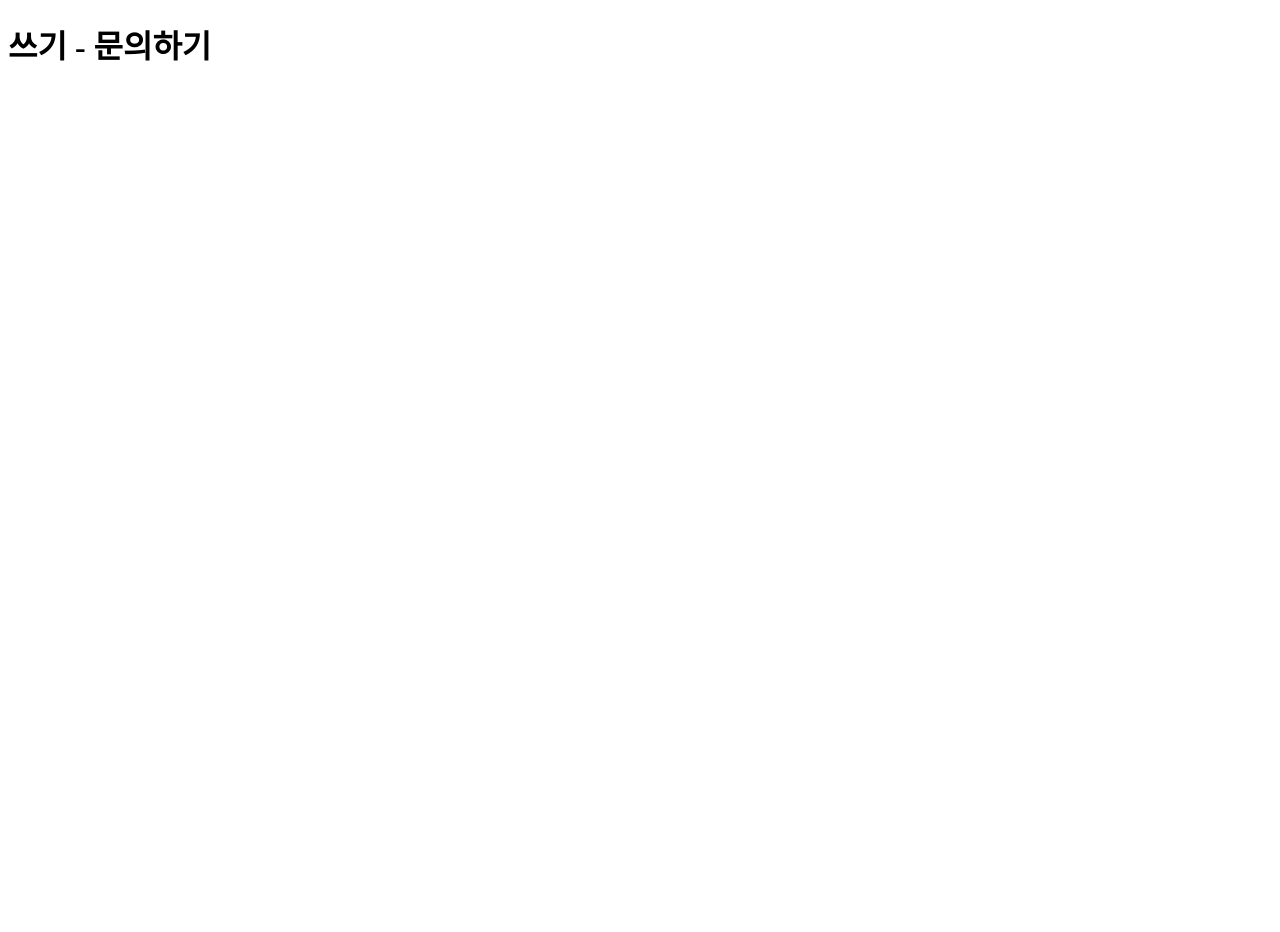
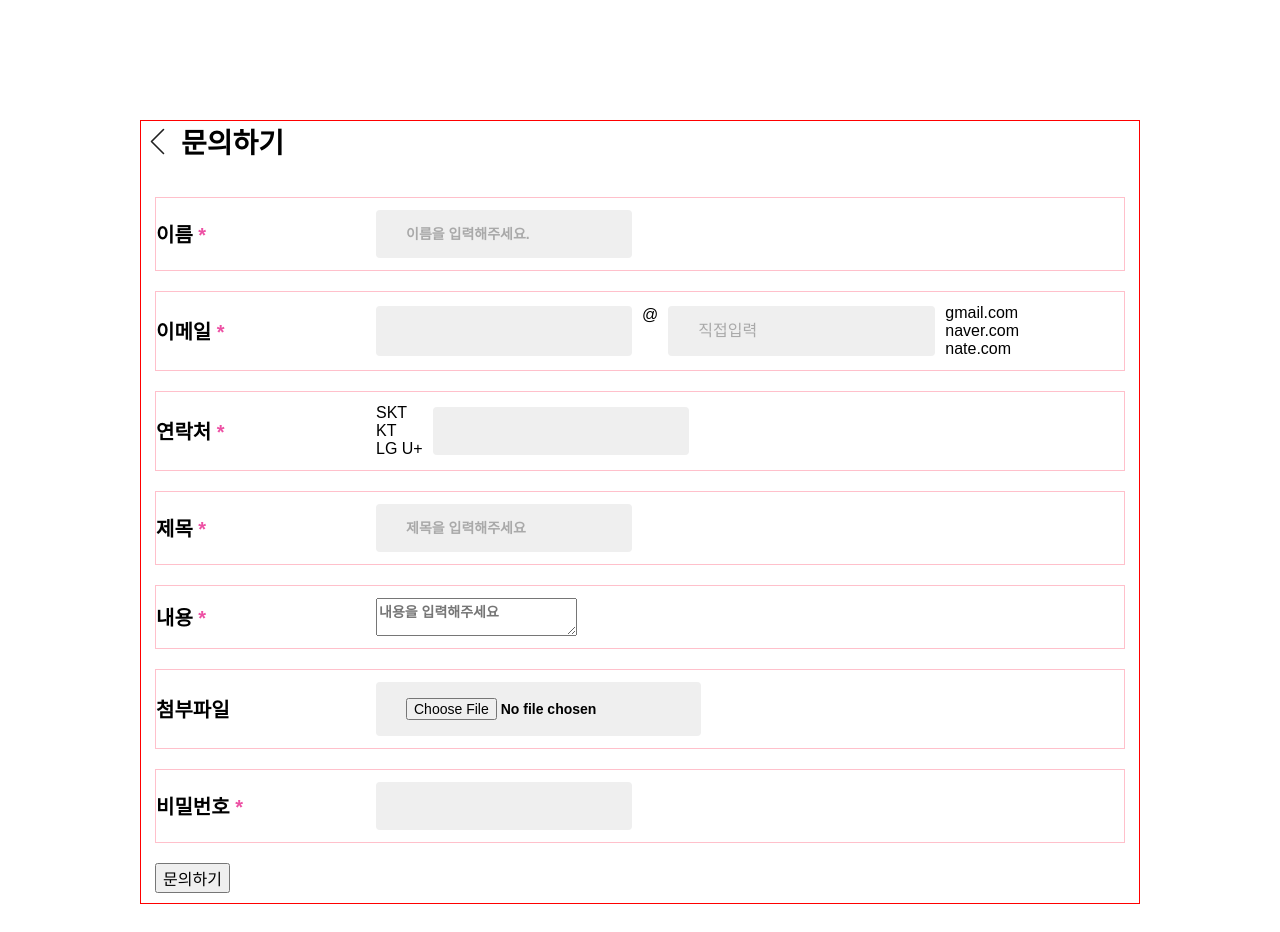
Before and after one commit to kwonhana/ohMyPrint, a plain HTML site: page support/writeInquiry.html in a window 1280 px wide. Before the commit the page ends 800 px from the top, so only its background shows below. Drawn offline with Linux system fonts and the light colour scheme; a web font is replaced by a local one.

Commit message:
init : 문의 최초 커밋

```diff
--- /dev/null
+++ b/support/css/write.css
@@ -0,0 +1,62 @@
+.write-section {
+  border: 1px solid red;
+  max-width: 1000px;
+  margin: 0 auto;
+
+  .top-wrap {
+    display: flex;
+    align-items: center;
+    gap: 4px;
+    margin-bottom: 30px;
+
+    .back-btn {
+      width: 36px;
+      height: 36px;
+
+      img {
+        width: 100%;
+      }
+    }
+  }
+
+  fieldset {
+    border: none;
+
+    .list {
+      margin-bottom: 20px;
+      display: flex;
+      align-items: center;
+      gap: 10px;
+      border: 1px solid pink;
+      padding: 12px 0;
+
+      label {
+        width: 210px;
+
+        .required {
+          &::before {
+            content: '*';
+            color: var(--main-pink);
+          }
+        }
+      }
+
+      .input-wrap {
+        display: flex;
+        gap: 10px;
+      }
+
+      input {
+        background: var(--bg);
+        border: none;
+        outline: none;
+        padding: 16px 30px;
+        border-radius: 4px;
+
+        &::placeholder {
+          color: var(--border2);
+        }
+      }
+    }
+  }
+}
--- a/support/writeInquiry.html
+++ b/support/writeInquiry.html
@@ -3,9 +3,140 @@
   <head>
     <meta charset="UTF-8" />
     <meta name="viewport" content="width=device-width, initial-scale=1.0" />
-    <title>Document</title>
+    <script src="../js/header.js" defer></script>
+    <link rel="stylesheet" href="../css/reset.css" />
+    <link rel="stylesheet" href="../css/common.css" />
+    <link rel="stylesheet" href="../css/header.css" />
+    <link rel="stylesheet" href="../css/footer.css" />
+    <link rel="stylesheet" href="./css/write.css" />
+    <title>문의하기</title>
   </head>
   <body>
-    <h1>쓰기 - 문의하기</h1>
+    <main>
+      <!-- aria-labelledby="writeTitle" 입력 이유,
+        시각장애인 리더기에 해당 writeTitle ID를 가진 입력값을 알려준다.
+        아래의 경우 "이 섹션의 제목은 문의하기 섹션이야" 라고 나옴. -->
+      <section aria-labelledby="writeTitle" class="write-section">
+        <div class="top-wrap">
+          <a href="#" class="back-btn">
+            <img src="../images/sub-arrow.svg" alt="" />
+          </a>
+          <h1 id="writeTitle" class="font28b">문의하기</h1>
+        </div>
+
+        <form>
+          <!-- 디자인상 legend가 없지만, 시각 장애인을 위하여
+          문의 정보 입력 그룹 시작 이라는 안내를 할 수 있다 -->
+          <fieldset>
+            <legend class="sr-only">문의 정보 입력</legend>
+
+            <div class="name-box list">
+              <label class="font20b" for="name">
+                이름
+                <span class="required"></span>
+              </label>
+              <input
+                type="text"
+                name="name"
+                id="name"
+                class="font14b"
+                placeholder="이름을 입력해주세요."
+                required />
+              <!-- required 필수 입력 빈칸 작성 후 submit 클릭 시 브라우저에서 자동 인식 -->
+            </div>
+            <div class="email-box list">
+              <label class="font20b" for="email">
+                이메일
+                <span class="required"></span>
+              </label>
+              <div class="input-wrap">
+                <input type="text" id="email" name="email" class="font14b" required />
+                @
+                <input
+                  type="text"
+                  id="email-domain"
+                  name="email-domain"
+                  placeholder="직접입력"
+                  required />
+              </div>
+              <ul class="domain-wrap drop-menu">
+                <li class="gmail">gmail.com</li>
+                <li class="naver">naver.com</li>
+                <li class="nate">nate.com</li>
+              </ul>
+            </div>
+            <div class="phone-box list">
+              <label class="font20b" for="phone">
+                연락처
+                <span class="required"></span>
+              </label>
+              <ul class="carrier-wrap drop-menu">
+                <li class="skt">SKT</li>
+                <li class="kt">KT</li>
+                <li class="lg">LG U+</li>
+              </ul>
+              <input
+                type="number"
+                name="phone"
+                id="phone"
+                maxlength="11"
+                class="font14b"
+                required />
+              <!-- <div class="input-wrap phone-input">
+                <input type="number" placeholder="010" disabled class="font14b" />
+                -
+                <input
+                  type="number"
+                  name="phone"
+                  id="phone"
+                  maxlength="4"
+                  class="font14b"
+                  required />
+                -
+                <input type="number" name="phone2" maxlength="4" class="font14b" required />
+              </div> -->
+            </div>
+            <div class="subject-box list">
+              <label class="font20b" for="subject">
+                제목
+                <span class="required"></span>
+              </label>
+              <input
+                type="text"
+                name="subject"
+                id="subject"
+                placeholder="제목을 입력해주세요"
+                class="font14b"
+                required />
+            </div>
+            <div class="message-box list">
+              <label class="font20b" for="message">
+                내용
+                <span class="required"></span>
+              </label>
+              <textarea
+                class="font14b"
+                id="message"
+                placeholder="내용을 입력해주세요"
+                required></textarea>
+            </div>
+            <div class="atta-box list">
+              <label class="font20b" for="atta">첨부파일</label>
+              <input type="file" id="atta" name="atta" class="font14b" />
+            </div>
+            <div class="password-box list">
+              <label class="font20b" for="password">
+                비밀번호
+                <span class="required"></span>
+              </label>
+              <input type="password" name="password" id="password" class="font14b" required />
+            </div>
+            <div class="terms-ckbox"></div>
+            <div class="privacy-ckbox"></div>
+            <button>문의하기</button>
+          </fieldset>
+        </form>
+      </section>
+    </main>
   </body>
 </html>
```
